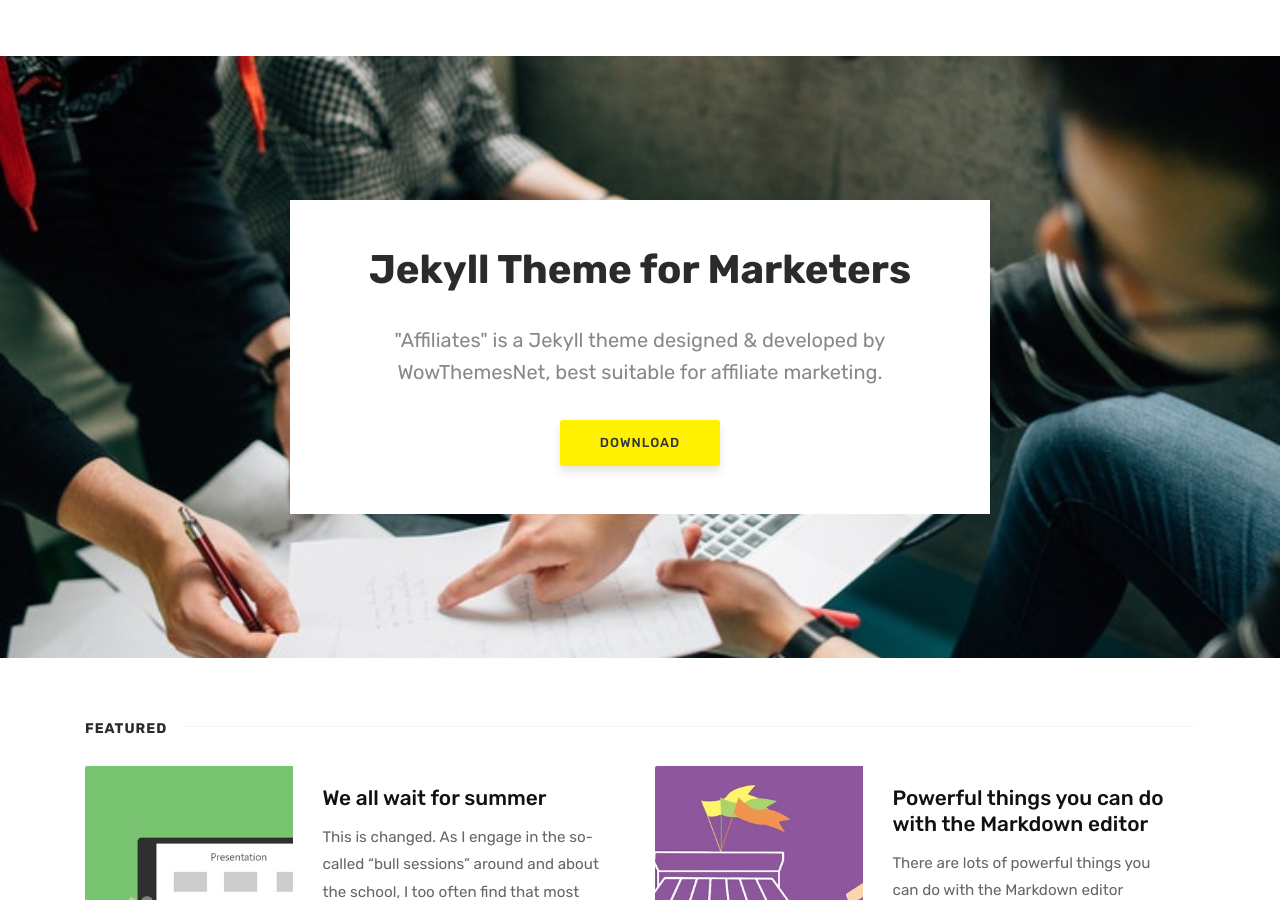
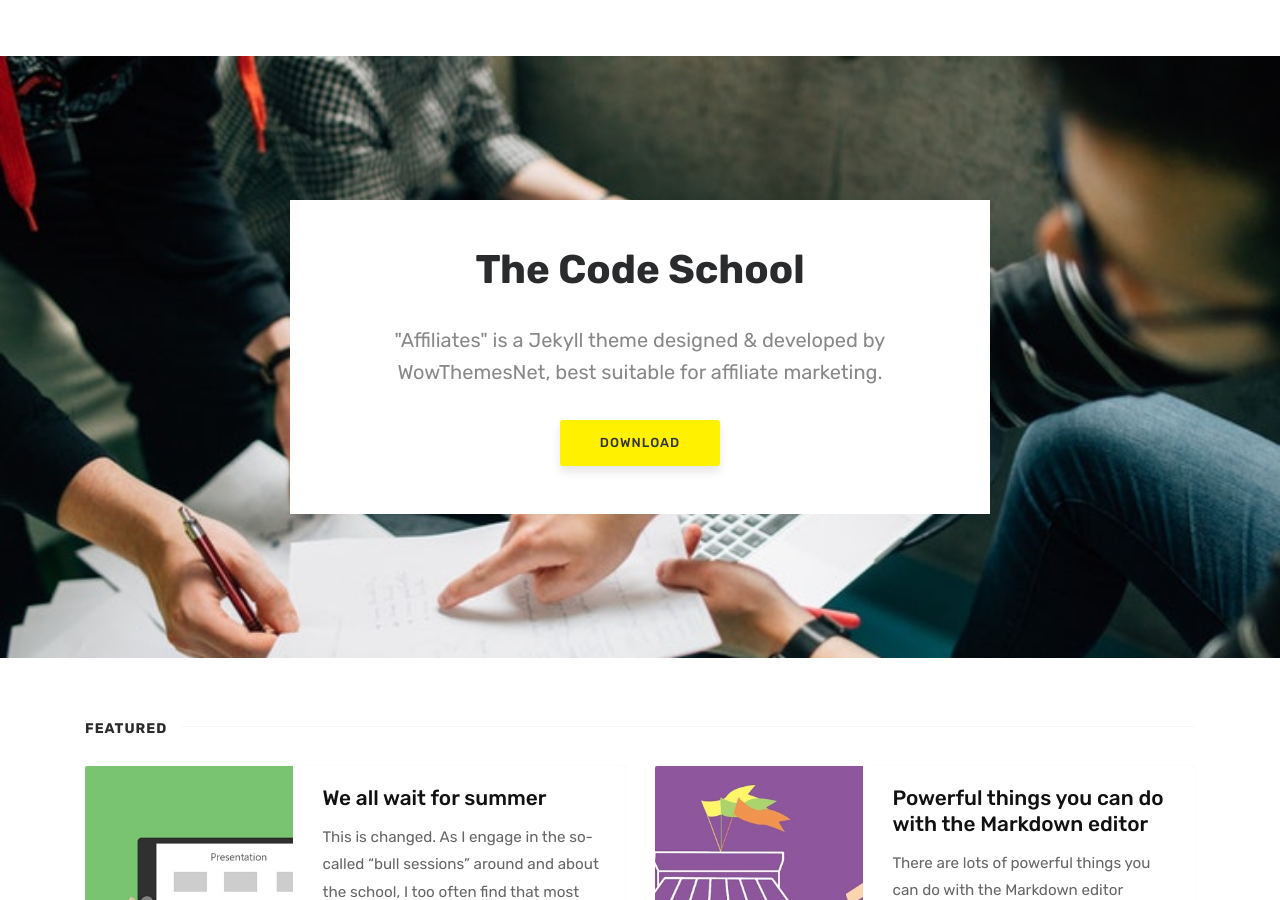
Before and after one commit to the-code-school/tcs-page, a Jekyll site: the page built from index.html, in a window 1280 px wide and 900 px high. Built offline with Jekyll 4.4.1, drawn with Linux system fonts in a browser that asks for light colours; the list of posts is cut into pages by our own code; comment, search, counter and statistics services are not loaded.

Commit message:
Update index.html

```diff
--- a/index.html
+++ b/index.html
@@ -12,7 +12,7 @@
 ================================================== -->
 <section class="intro">
     <div class="wrapintro">
-        <h1>Jekyll Theme for Marketers</h1>
+        <h1>The Code School</h1>
         <h2 class="lead">"Affiliates" is a Jekyll theme designed & developed by WowThemesNet, best suitable for affiliate marketing.</h2>
         <a target="_blank" href="https://gum.co/affiliates-jekyll-template" class="btn">Download</a>
     </div>
```
Also changed, not shown: other parts of index.html (+1 -1 lines).
